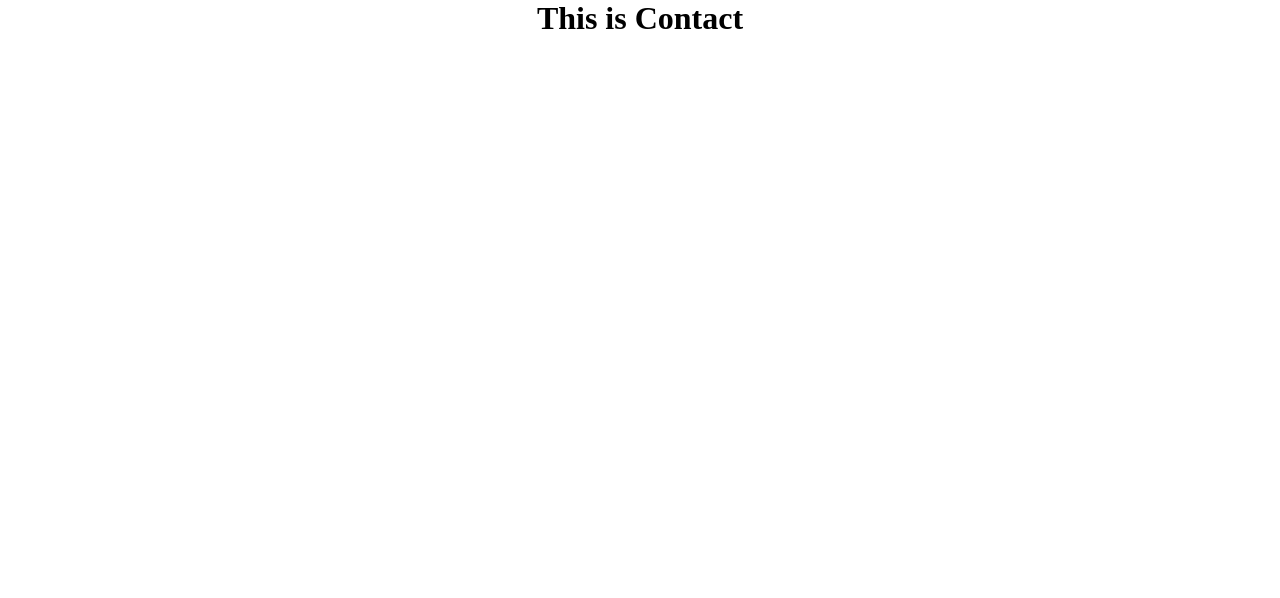
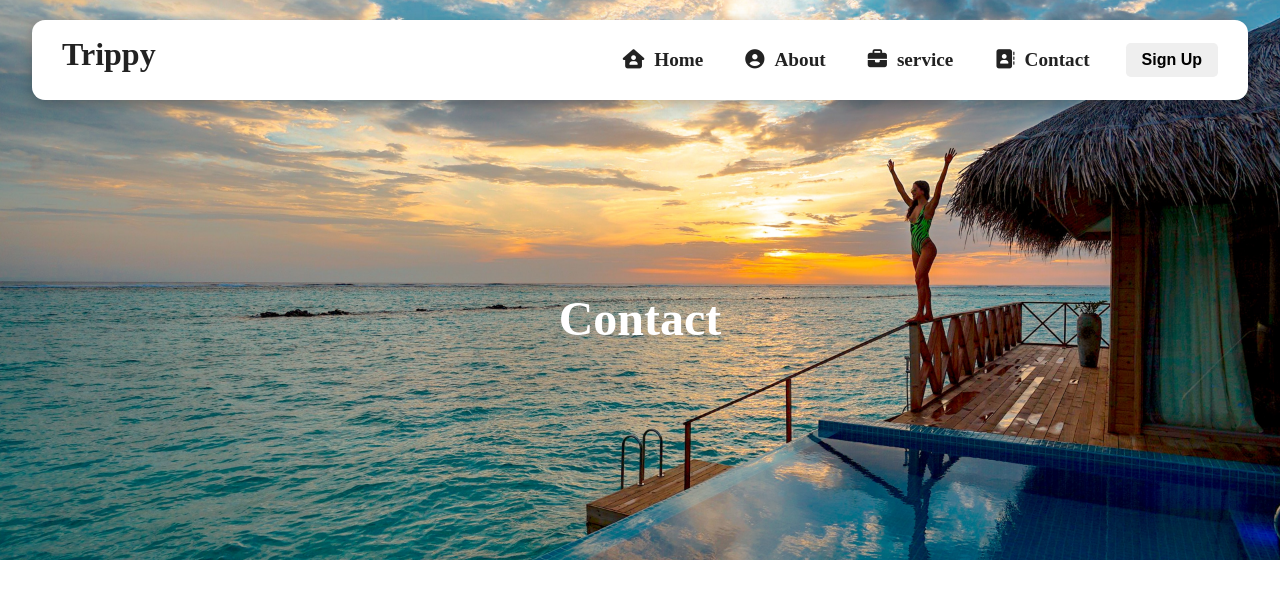
Before and after one commit to chaitanya091/Travel-Site, a React (Create React App) app: page /contact in a window 1280 px wide. Shown: the top 598 px of the page. Built offline with nearby package versions, Linux system fonts and the light colour scheme.

Commit message:
dynamic service, contact pages creaated

```diff
--- a/src/components/HeroStyles.css
+++ b/src/components/HeroStyles.css
@@ -70,6 +70,7 @@ img{
     .hero-mid{
         width: 100%;
         height:70vh;
+        position:relative;
 
     }
     .hero-text .hide{
--- a/src/routes/Contact.js
+++ b/src/routes/Contact.js
@@ -1,7 +1,21 @@
+import Hero from "../components/Hero";
+import Navbar from "../components/Navbar";
+
+// change image from here
+import AboutImg from "../assets/5.jpg";
+
+
 function Contact(){
     return(
         <>
-            <h1>This is Contact</h1>
+        <Navbar/>
+           <Hero
+        cName="hero-mid"
+        heroImg={AboutImg}
+        title="Contact"
+
+        btnClass="hide"
+        />
         </>
     )
 }
--- a/src/routes/Service.js
+++ b/src/routes/Service.js
@@ -1,7 +1,18 @@
+import Hero from "../components/Hero";
+import Navbar from "../components/Navbar";
+import AboutImg from "../assets/6.jpg";
+
 function Service(){
     return(
         <>
-            <h1>This is Service</h1>
+        <Navbar/>
+              <Hero
+        cName="hero-mid"
+        heroImg={AboutImg}
+        title="Service"
+
+        btnClass="hide"
+        />
         </>
     )
 }
```
Also changed, not shown: src/assets/5.jpg (added), 1 other file (tests, documents, lock files or other folders).
